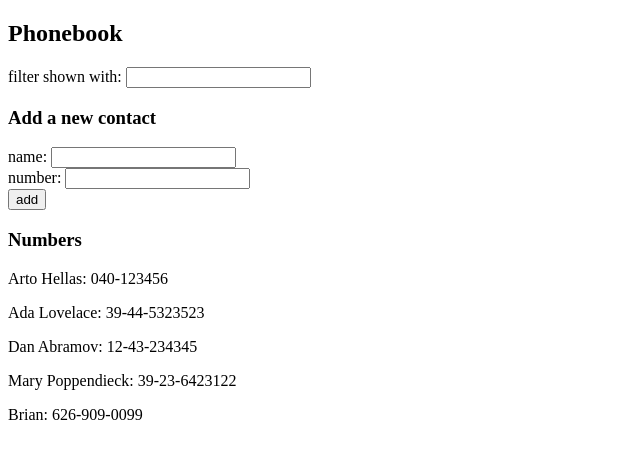
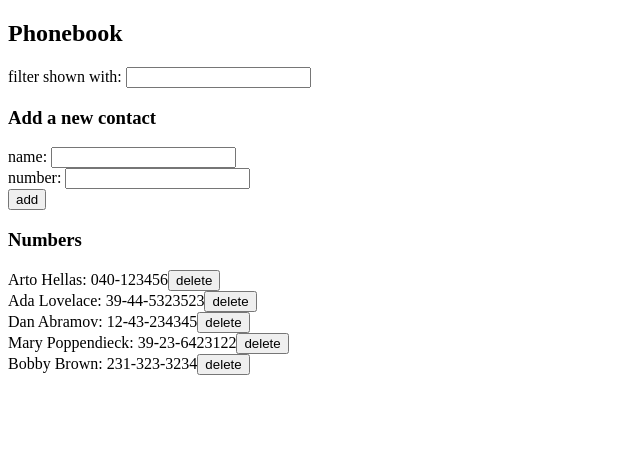
Before and after one commit to daniel-r0driguez/Full-Stack-Open, a React (Create React App) app in the folder part2/phonebook/: page / in a window 1280 px wide. Shown: the top 458 px of the page, without its empty margins (0-640 px from the left). Built offline with nearby package versions, Linux system fonts and the light colour scheme; data requests are answered from the project's data file.

Commit message:
Added the ability to delete people from the server
The way I did it may need to be optimized or corrected. I will look at the example solution of this problemset and correct my potential mistakes.

```diff
--- a/part2/phonebook/db.json
+++ b/part2/phonebook/db.json
@@ -21,8 +21,8 @@
       "id": 4
     },
     {
-      "name": "Brian",
-      "number": "626-909-0099",
+      "name": "Bobby Brown",
+      "number": "231-323-3234",
       "id": 5
     }
   ]
--- a/part2/phonebook/src/App.js
+++ b/part2/phonebook/src/App.js
@@ -87,6 +87,16 @@ const App = () => {
     setFilter(event.target.value);
   }
 
+  const handleDelete = (person) => {
+    const remove = window.confirm(`Delete "${person.name}"?`).valueOf();
+
+    if (remove)
+    {
+      personService.remove(person);
+      setPersons(persons.filter(_person => (_person.id !== person.id)));
+    }
+  }
+
   return (
   <div>
     <h2>Phonebook</h2>
@@ -99,7 +109,7 @@ const App = () => {
 
     <h3>Numbers</h3>
 
-    <Persons persons={persons} filter={filter}/>
+    <Persons persons={persons} filter={filter} handleDelete={handleDelete}/>
   </div>
   );
 };
--- /dev/null
+++ b/part2/phonebook/src/components/Person.js
@@ -0,0 +1,12 @@
+const Person = ({person, handleDelete}) => {
+    return (
+        <div>
+            {person.name}: {person.number}
+            <button onClick={() => {
+                handleDelete(person);
+            }}>delete</button>
+        </div>
+    );
+};
+
+export default Person;
--- a/part2/phonebook/src/components/Persons.js
+++ b/part2/phonebook/src/components/Persons.js
@@ -1,4 +1,6 @@
-const Persons = ({persons, filter}) => {
+import Person from './Person';
+
+const Persons = ({persons, filter, handleDelete}) => {
     const personsToShow = (filter === '') ? persons : persons.filter(person => person.name.search(new RegExp(filter, "i")) !== -1);
     console.log("Filter:", filter);
     console.log(personsToShow);
@@ -6,7 +8,7 @@ const Persons = ({persons, filter}) => {
     return (
         <div>
             {personsToShow.map(person =>
-            <p key={person.id}>{person.name}: {person.number}</p>)}
+            <Person key={person.id} person={person} handleDelete={handleDelete}/>)}
         </div>
     );
 };
--- a/part2/phonebook/src/services/persons.js
+++ b/part2/phonebook/src/services/persons.js
@@ -17,4 +17,8 @@ const update = (id, newObject) => {
     return request.then(response => response.data);
 };
 
-export default { getAll, create, update};
+const remove = (object) => {
+    axios.delete(`${baseURL}/${object.id}`);
+};
+
+export default { getAll, create, update, remove };
```
